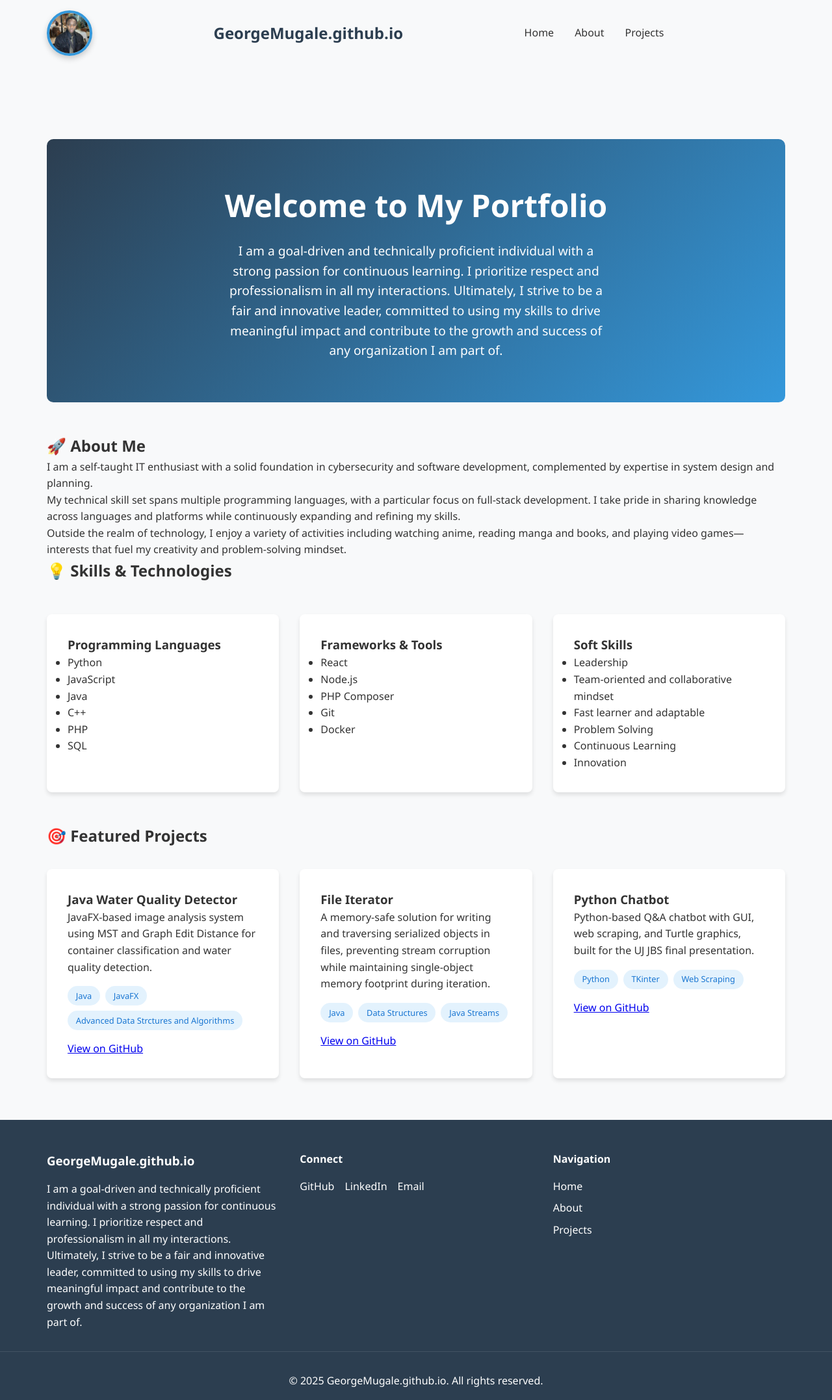
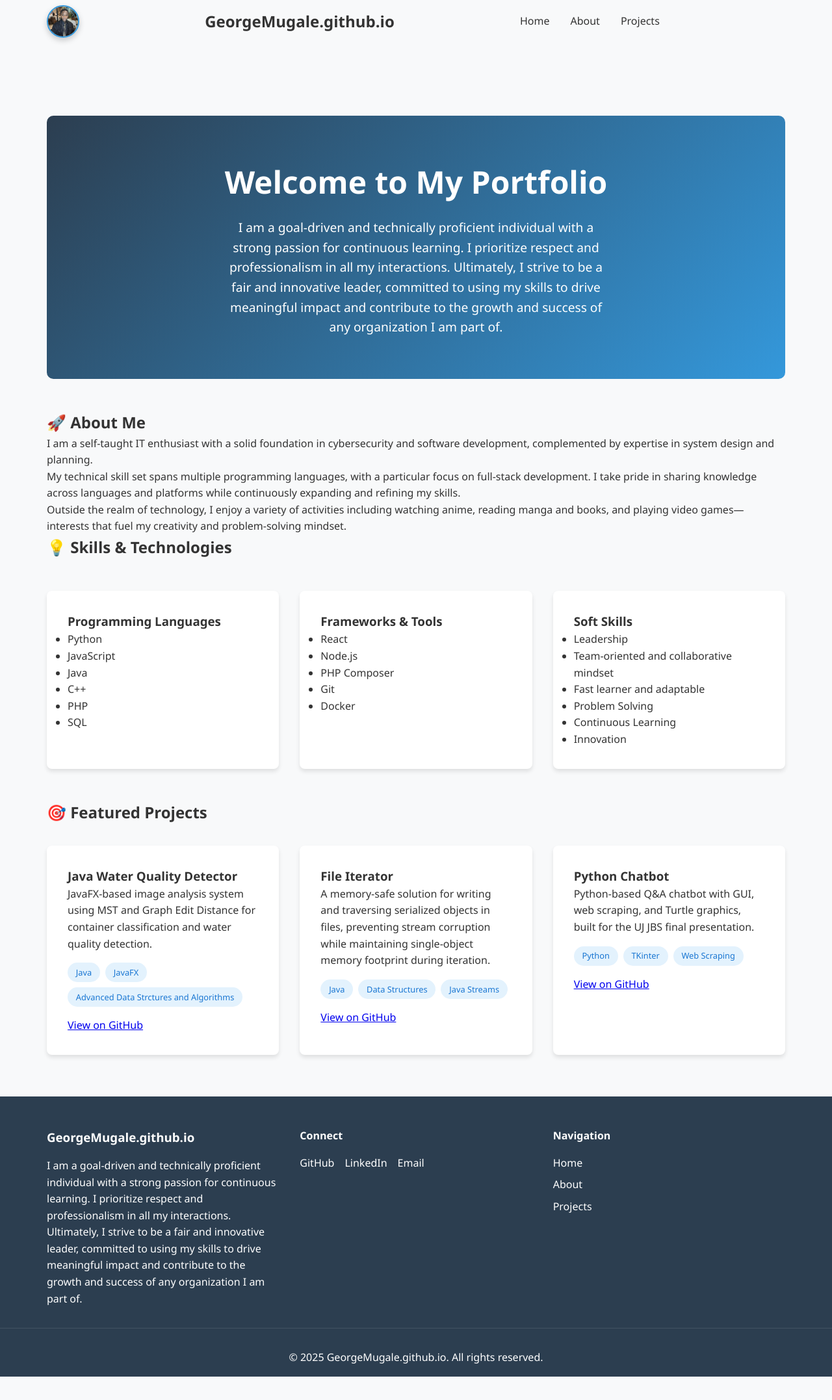
Before and after one commit to GeorgeMugale/GeorgeMugale.github.io, a Jekyll site: the page built from index.md, in a window 1280 px wide. Shown: the whole page at 65% size. Built offline with Jekyll 4.4.1, drawn with Linux system fonts in a browser that asks for light colours; after the commit the page ends 2118 px from its top, so only the background shows below that.

Commit message:
Update main.scss

```diff
--- a/assets/css/main.scss
+++ b/assets/css/main.scss
@@ -25,28 +25,39 @@ body {
 }
 
 // Header styles
+
+/* Fix for header with circle image */
 .site-header {
-    background: $white;
+    background: var(--white);
     box-shadow: 0 2px 10px rgba(0,0,0,0.1);
     position: fixed;
     width: 100%;
     top: 0;
     z-index: 1000;
+    height: 80px; /* Fixed height */
 }
 
 .navbar {
     max-width: 1200px;
     margin: 0 auto;
-    padding: 1rem 2rem;
+    padding: 0.5rem 2rem;
     display: flex;
     justify-content: space-between;
     align-items: center;
+    height: 100%;
+}
+
+/* Make sure the circle image in header is small */
+.navbar .circle-image {
+    width: 50px;  /* Smaller for header */
+    height: 50px; /* Smaller for header */
+    border: 2px solid #3498db; /* Thinner border */
 }
 
 .nav-brand a {
     font-size: 1.5rem;
     font-weight: bold;
-    color: $primary-color;
+    color: var(--primary-color);
     text-decoration: none;
 }
 
@@ -54,21 +65,17 @@ body {
     display: flex;
     list-style: none;
     gap: 2rem;
-
-    li {
-        list-style: none;
-    }
 }
 
 .nav-links a {
     text-decoration: none;
-    color: $text-color;
+    color: var(--text-color);
     font-weight: 500;
     transition: color 0.3s ease;
+}
 
-    &:hover {
-        color: $secondary-color;
-    }
+.nav-links a:hover {
+    color: var(--secondary-color);
 }
 
 .circle-image {
```
